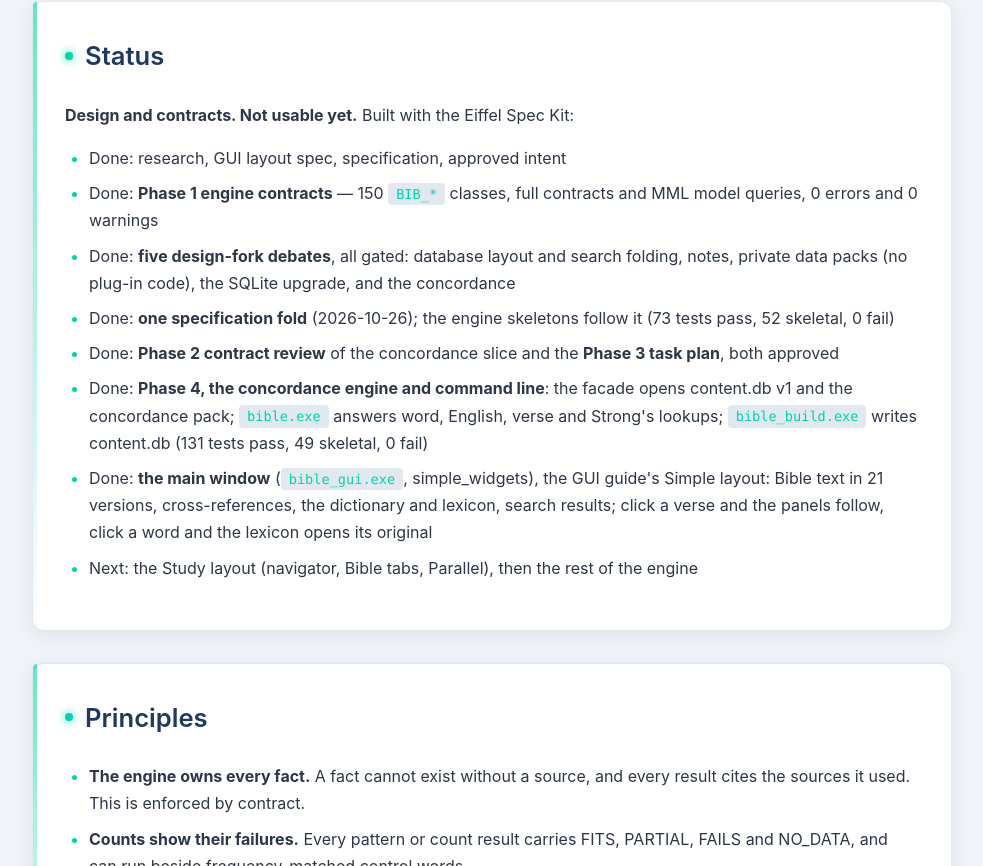
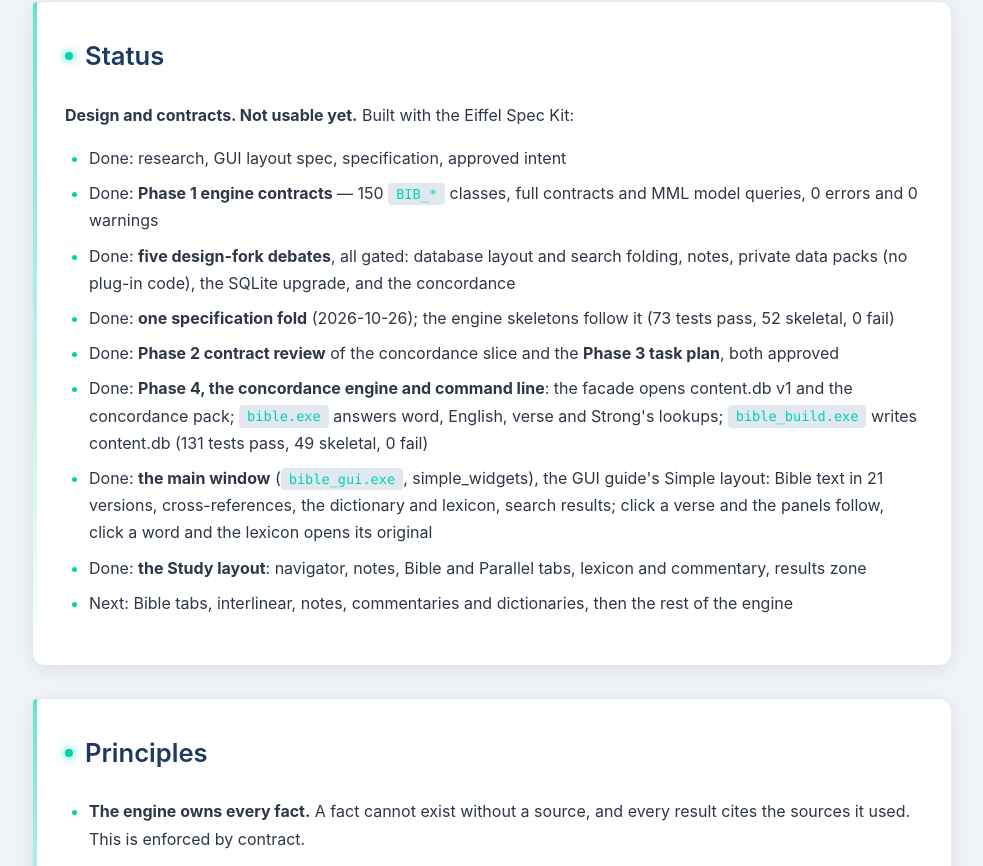
Before and after one commit to simple-eiffel/simple_bible, a plain HTML site: page docs/index.html in a window 1280 px wide. Shown: the part 1526-2392 px from the top of the page, without its empty margins (148-1131 px from the left). Drawn offline with Linux system fonts and the light colour scheme.

Commit message:
The Study layout (C7): one set of panels in a second arrangement
Larry: the Study board is the main window too. Simple | Study (Ctrl+M)
moves the same dock panels: T1 Navigator (books tree, chapter by chapter)
and T2 Notes (empty state until the notes store) west, T3 tabs centre
(Bible; Parallel: the chapter in the version read, the other English
one and the original, KJV | BSB | TR in John), T4 Lexicon over T5
Commentary east, T6 results zone south (Search Results; Guides, Census,
Author Library, Ledger planned), C10 tools strip on its own row (Parallel
live, the rest greyed). Pills switch to the Study board's codes. The
layout is kept in settings.txt with the text size (now written with two
decimals). The window opens at 92 percent of the main screen's work area
(Larry: much larger). Smaller grid minimums so panels fit at large text.
Verified on screen: Study layout, John 3:16, the Parallel tab. Needs
simple_widgets 0.44.0 and simple_shell 1.27.0. 144 passed, 49 skeletal,
0 failed. Installer 0.5.0.

Co-Authored-By: Claude Opus 5.5 <noreply@anthropic.com>
Claude-Session: https://claude.ai/code/session_01PRdwPEGwuqXn6rUw7sV4FC

```diff
--- a/docs/index.html
+++ b/docs/index.html
@@ -67,7 +67,9 @@
                 <li>Done: <strong>the main window</strong> (<code>bible_gui.exe</code>, simple_widgets), the GUI guide's
                     Simple layout: Bible text in 21 versions, cross-references, the dictionary and lexicon, search
                     results; click a verse and the panels follow, click a word and the lexicon opens its original</li>
-                <li>Next: the Study layout (navigator, Bible tabs, Parallel), then the rest of the engine</li>
+                <li>Done: <strong>the Study layout</strong>: navigator, notes, Bible and Parallel tabs, lexicon and commentary,
+                    results zone</li>
+                <li>Next: Bible tabs, interlinear, notes, commentaries and dictionaries, then the rest of the engine</li>
             </ul>
         </section>
 
```
Also changed, not shown: installer/README.txt, 6 other files.
